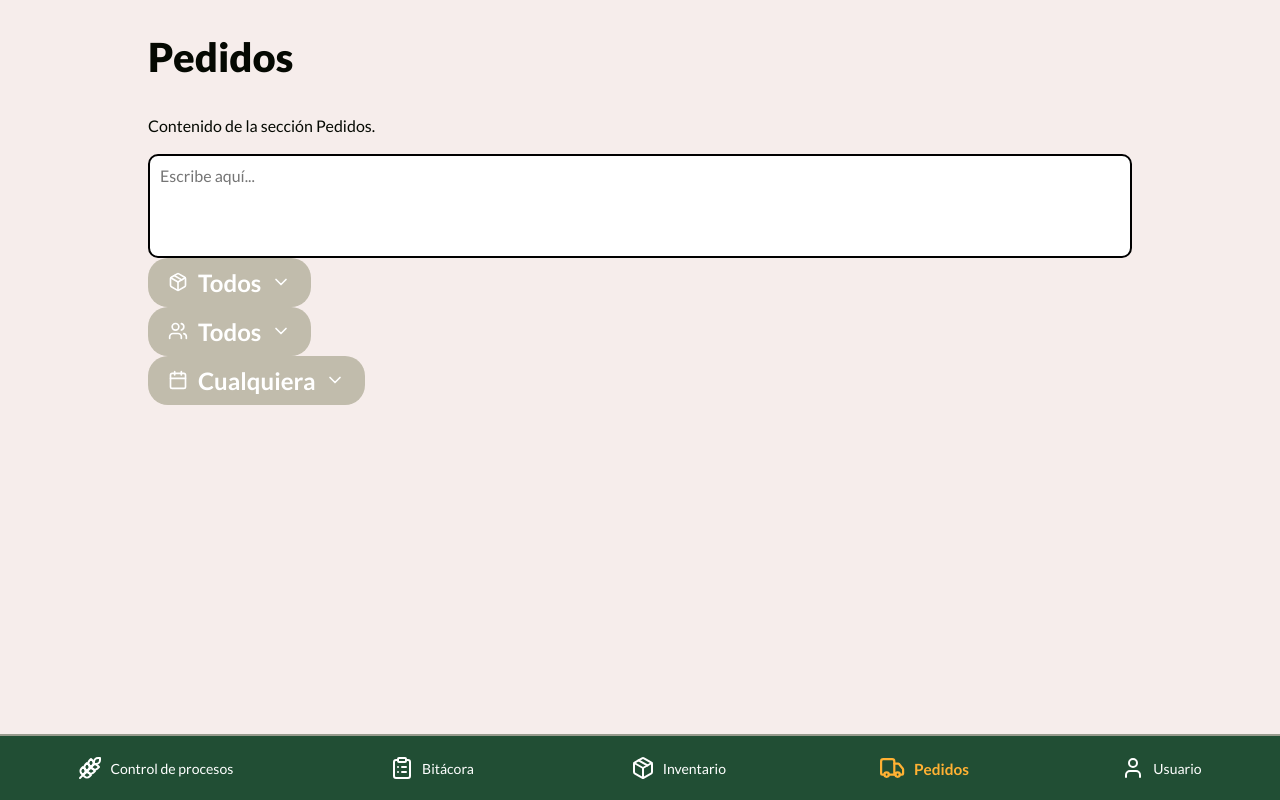
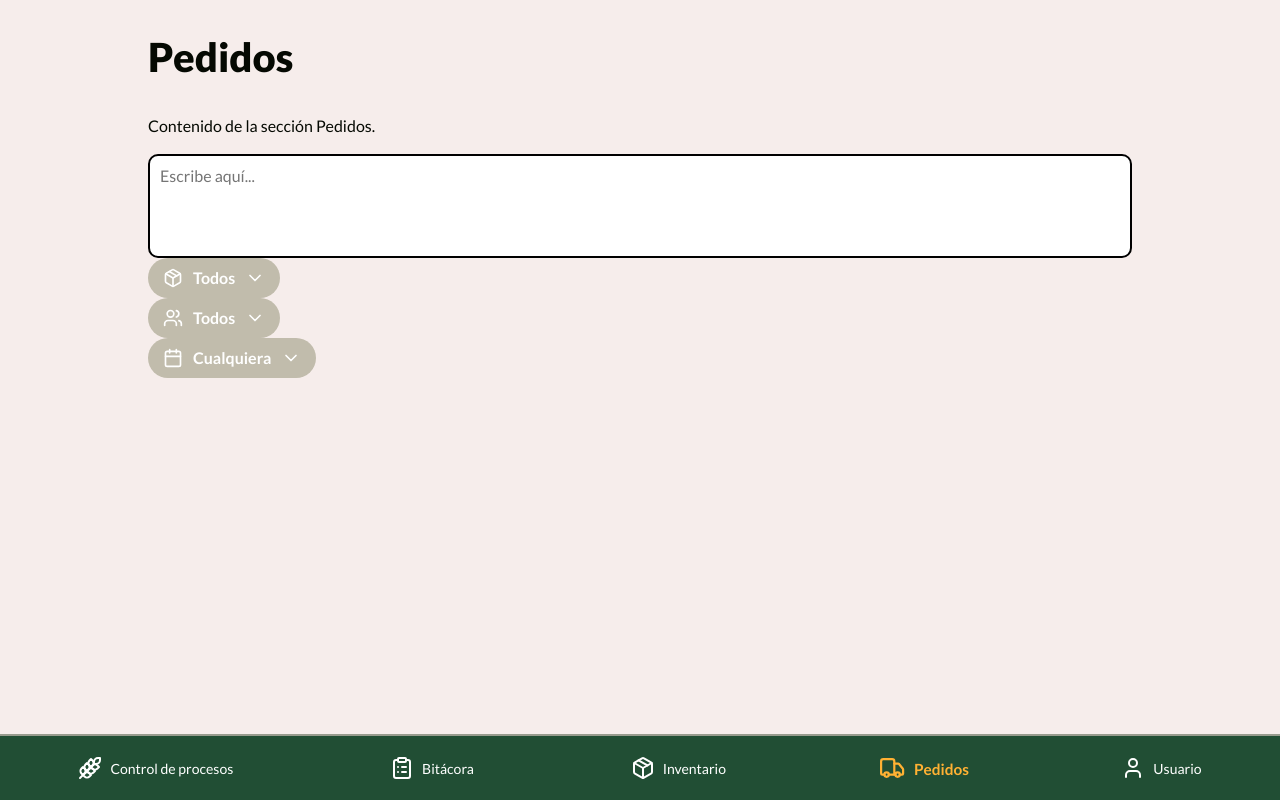
Before and after one commit to CarlosGonzalez14/XuchilNaturalFoods, a React (Vite) app: page /orders in a window 1280 px wide. Built offline with nearby package versions, Linux system fonts and the light colour scheme.

Commit message:
PIT-33: Correcciones en el tamaño del boton de filtro

```diff
--- a/src/styles/FilterButton.module.css
+++ b/src/styles/FilterButton.module.css
@@ -3,16 +3,15 @@
     color: white;
     border: none;
     border-radius: 20px;
-    padding: 10px 20px;
+    padding: 10px 15px;
     display: flex;
     align-items: center;
     gap: 10px;
-    font-size: 1rem;
+    font-size: 16px;
     cursor: pointer;
     transition: background 0.3s ease;
     font-family: "Lato", sans-serif;
     font-weight: 700;
-    font-size: var(--font-size-h3);
   }
 
   .filterButton:hover {
@@ -37,8 +36,9 @@
     padding: 20px;
     text-align: center;
     min-width: 90%;
-    min-height: 90%;
+    height: 90%;
     align-items: flex-start;
+    overflow-y: auto;
   }
 
   .modal h2 {
```
